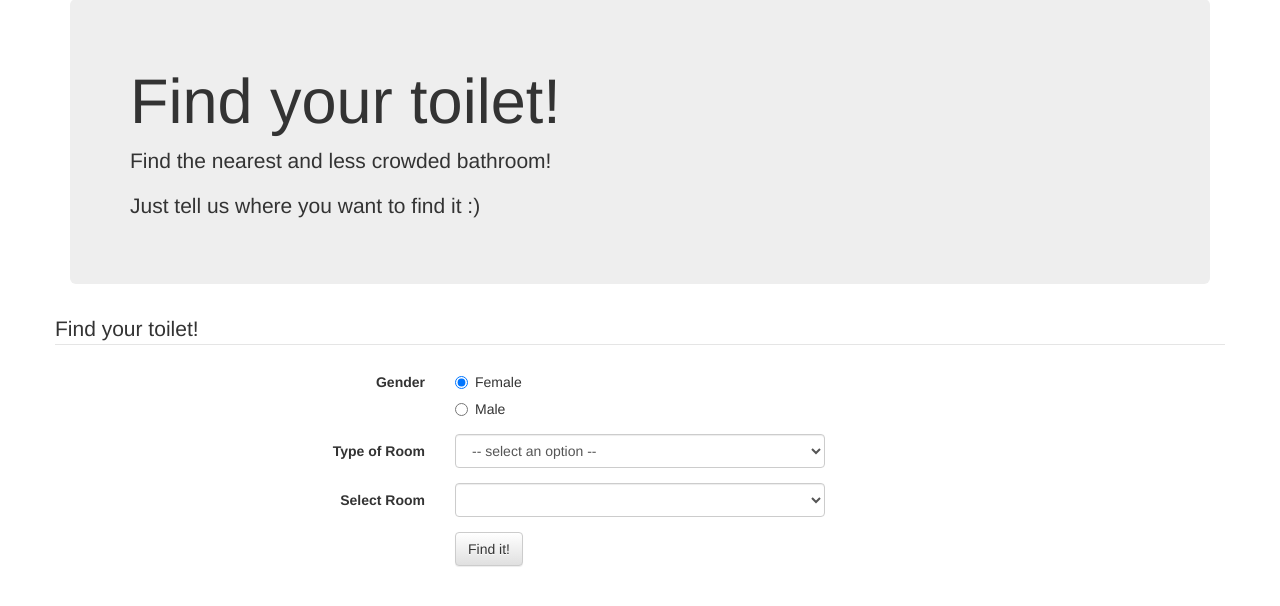
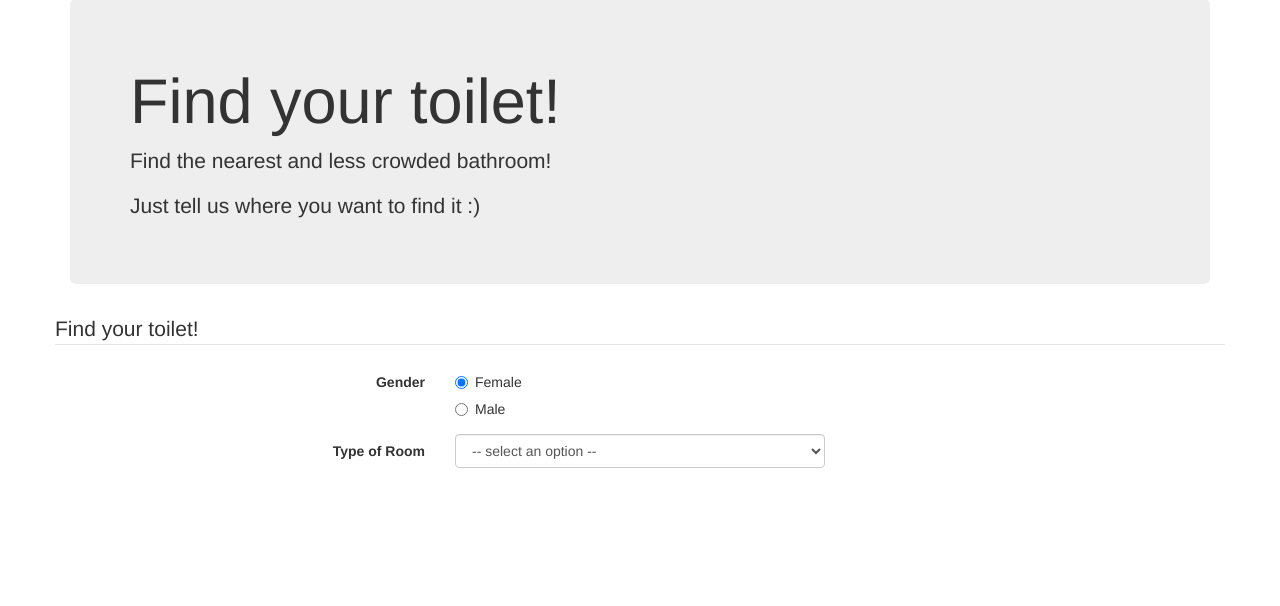
Before and after one commit to AmI-2015/WIN, a Flask app: page / in a window 1280 px wide. Shown: the part 61-667 px from the top of the page. Run offline with Flask 2, Linux system fonts and the light colour scheme; lists and menus that the app fills with data are empty; some libraries are stand-ins or nearby versions.

Commit message:
edit jqquery for form

```diff
--- a/src/server/templates/layout.html
+++ b/src/server/templates/layout.html
@@ -18,6 +18,11 @@
 body {
 	padding-top: 60px;
 }
+
+div#selectRoomForm, div#findForm {
+    display: none;
+}
+
 </style>
 
 <!-- HTML5 shim and Respond.js for IE8 support of HTML5 elements and media queries -->
--- a/src/server/templates/newtest.html
+++ b/src/server/templates/newtest.html
@@ -37,9 +37,8 @@
         </div>
 
         <!-- Select Basic -->
-		<div class="form-group">
-			<label class="col-md-4 control-label" for="typeofroom">Type
-				of Room</label>
+		<div class="form-group" id="typeRoomForm">
+			<label class="col-md-4 control-label" for="typeofroom">Type of Room</label>
 			<div class="col-md-4">
 				<select id="typeofroom" name="typeofroom" class="form-control">
 					<option value disabled selected>-- select an option --</option>
@@ -50,7 +49,7 @@
 		</div>
 
 		<!-- Select Basic -->
-        <div class="form-group">
+        <div class="form-group" id="selectRoomForm">
           <label class="col-md-4 control-label" for="selectroom">Select Room</label>
           <div class="col-md-4">
             <select id="selectroom" name="selectroom" class="form-control"></select>
@@ -58,7 +57,7 @@
         </div>
 
         <!-- Button -->
-        <div class="form-group">
+        <div class="form-group" id="findForm">
        	  <div class="col-md-4"></div>
        	  <div class="col-md-4">
         	<button id="find" name="find" class="btn btn-default" type="button">Find it!</button>
```
